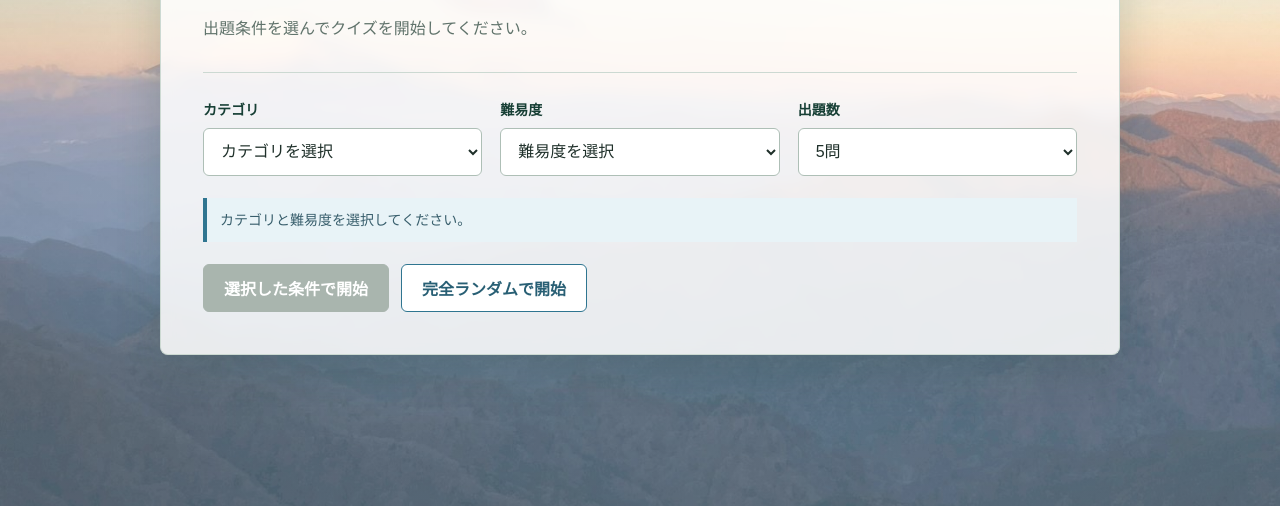
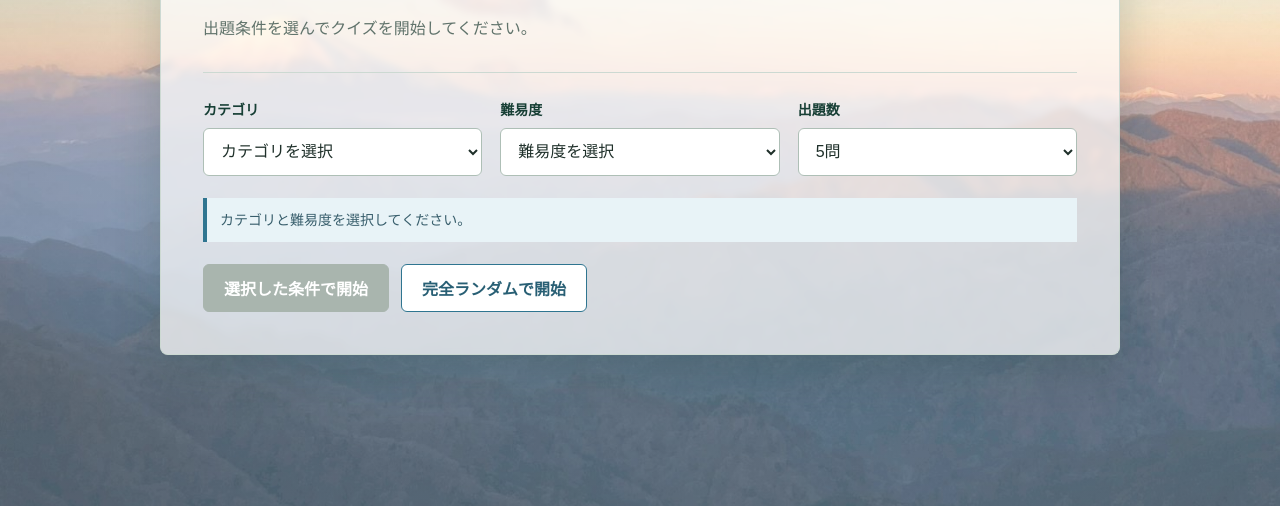
Before and after one commit to knd813y-netizen/JavaScript_kadai, a plain HTML site: page kadai/index.html in a window 1280 px wide. Shown: the part 294-800 px from the top of the page. Drawn offline with Linux system fonts and the light colour scheme.

Commit message:
中央パネルの透明度をさらに調整

```diff
--- a/kadai/css/background-adjustments.css
+++ b/kadai/css/background-adjustments.css
@@ -6,8 +6,8 @@ body {
 }
 
 .quiz-area {
-    background: rgba(255, 255, 255, 0.86);
-    box-shadow: 0 18px 45px rgba(23, 63, 53, 0.2);
-    backdrop-filter: blur(7px);
-    -webkit-backdrop-filter: blur(7px);
+    background: rgba(255, 255, 255, 0.72);
+    box-shadow: 0 18px 45px rgba(23, 63, 53, 0.22);
+    backdrop-filter: blur(3px);
+    -webkit-backdrop-filter: blur(3px);
 }
```
